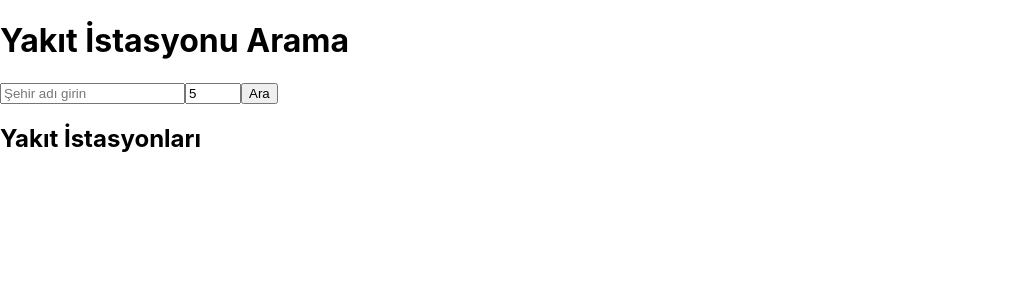
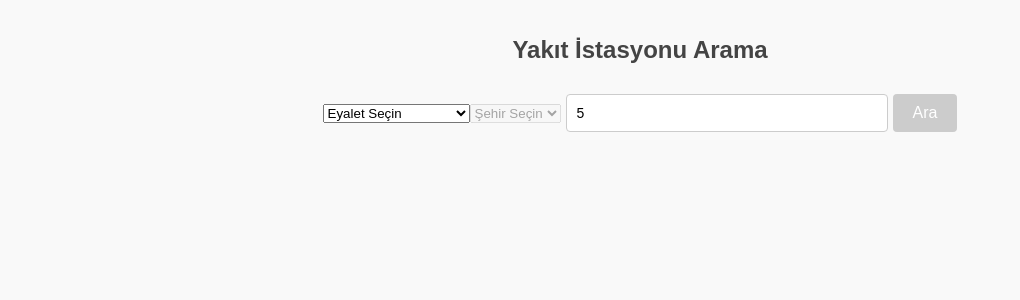
Before and after one commit to enversaglam/fuel-price-app, a React (Create React App) app: page / in a window 1280 px wide. Shown: the top 300 px of the page, without its empty margins (0-1020 px from the left). Built offline with nearby package versions, Linux system fonts and the light colour scheme.

Commit message:
Enhance UI with improved styling and add state and city selection for gas station search

```diff
--- a/src/App.css
+++ b/src/App.css
@@ -1,38 +1,90 @@
+body {
+  font-family: Arial, sans-serif;
+  margin: 0;
+  padding: 0;
+  box-sizing: border-box;
+  background-color: #f9f9f9;
+  color: #333;
+}
+
 .App {
   text-align: center;
+  padding: 20px;
 }
 
-.App-logo {
-  height: 40vmin;
-  pointer-events: none;
+h1 {
+  font-size: 24px;
+  margin-bottom: 20px;
+  color: #444;
 }
 
-@media (prefers-reduced-motion: no-preference) {
-  .App-logo {
-    animation: App-logo-spin infinite 20s linear;
-  }
+input {
+  padding: 10px;
+  margin: 5px;
+  border: 1px solid #ccc;
+  border-radius: 4px;
+  font-size: 14px;
+  width: calc(100% - 22px);
+  max-width: 300px;
 }
 
-.App-header {
-  background-color: #282c34;
-  min-height: 100vh;
+button {
+  padding: 10px 20px;
+  margin: 10px 0;
+  border: none;
+  background-color: #007bff;
+  color: white;
+  font-size: 16px;
+  border-radius: 4px;
+  cursor: pointer;
+  transition: background-color 0.3s ease;
+}
+
+button:disabled {
+  background-color: #ccc;
+  cursor: not-allowed;
+}
+
+button:hover:not(:disabled) {
+  background-color: #0056b3;
+}
+
+ul {
+  list-style: none;
+  padding: 0;
+}
+
+li {
+  background: white;
+  margin: 10px 0;
+  padding: 15px;
+  border-radius: 4px;
+  box-shadow: 0 2px 5px rgba(0, 0, 0, 0.1);
+}
+
+.modal {
+  position: fixed;
+  top: 0;
+  left: 0;
+  width: 100%;
+  height: 100%;
+  background: rgba(0, 0, 0, 0.5);
   display: flex;
-  flex-direction: column;
   align-items: center;
   justify-content: center;
-  font-size: calc(10px + 2vmin);
-  color: white;
 }
 
-.App-link {
-  color: #61dafb;
+.modal div {
+  background: white;
+  padding: 20px;
+  border-radius: 4px;
+  width: 90%;
+  max-width: 500px;
 }
 
-@keyframes App-logo-spin {
-  from {
-    transform: rotate(0deg);
-  }
-  to {
-    transform: rotate(360deg);
-  }
+.modal button {
+  background-color: #d9534f;
+  color: white;
+  font-size: 14px;
+  margin-top: 10px;
 }
--- a/src/App.js
+++ b/src/App.js
@@ -1,50 +1,39 @@
-/* import logo from './logo.svg';
+import React, { useState } from 'react';
+import { searchByCity, fetchStationDetails } from './services/api';
 import './App.css';
 
-function App() {
-  return (
-    <div className="App">
-      <header className="App-header">
-        <img src={logo} className="App-logo" alt="logo" />
-        <p>
-          Edit <code>src/App.js</code> and save to reload.
-        </p>
-        <a
-          className="App-link"
-          href="https://reactjs.org"
-          target="_blank"
-          rel="noopener noreferrer"
-        >
-          Learn React
-        </a>
-      </header>
-    </div>
-  );
-}
-
-export default App;
- */
-import React, { useState } from 'react';
-import { searchByCity, fetchStationDetails } from './services/api';
+const statesWithCities = {
+  "Baden-Württemberg": ["Stuttgart", "Karlsruhe", "Freiburg", "Mannheim"],
+  "Bavaria": ["Munich", "Nuremberg", "Augsburg", "Regensburg"],
+  "Berlin": ["Berlin"],
+  "Brandenburg": ["Potsdam", "Cottbus", "Brandenburg an der Havel"],
+  "Hesse": ["Frankfurt", "Wiesbaden", "Darmstadt", "Kassel"],
+  "Nordrhein Westfallen": ["Düsseldorf", "Köln", "Monheim am Rhein", "Langenfeld"],
+  // Add other states and cities here
+};
 
 const App = () => {
-  const [cityQuery, setCityQuery] = useState('');
-  const [radius, setRadius] = useState(5); // Varsayılan radius
+  const [selectedState, setSelectedState] = useState('');
+  const [selectedCity, setSelectedCity] = useState('');
+  const [radius, setRadius] = useState(5);
   const [stations, setStations] = useState([]);
   const [selectedStation, setSelectedStation] = useState(null);
   const [loading, setLoading] = useState(false);
   const [error, setError] = useState('');
 
-  const API_KEY = 'a14a2e07-973a-729f-dd9a-06e0a63493ca';
+  const handleSearch = async () => {
+    if (!selectedCity) {
+      setError('Lütfen bir şehir seçin.');
+      return;
+    }
 
-  const handleSearch = async () => {
     setLoading(true);
     setError('');
     setStations([]);
     setSelectedStation(null);
 
     try {
-      const results = await searchByCity({ cityQuery, radius, apiKey: API_KEY });
+      const results = await searchByCity({ cityQuery: selectedCity, radius, apiKey: 'a14a2e07-973a-729f-dd9a-06e0a63493ca' });
       setStations(results);
     } catch (err) {
       setError(err.message);
@@ -58,7 +47,7 @@ const App = () => {
     setError('');
 
     try {
-      const details = await fetchStationDetails(stationId, API_KEY);
+      const details = await fetchStationDetails(stationId, 'a14a2e07-973a-729f-dd9a-06e0a63493ca');
       setSelectedStation(details);
     } catch (err) {
       setError(err.message);
@@ -76,12 +65,30 @@ const App = () => {
       <h1>Yakıt İstasyonu Arama</h1>
 
       <div>
-        <input
-          type="text"
-          placeholder="Şehir adı girin"
-          value={cityQuery}
-          onChange={(e) => setCityQuery(e.target.value)}
-        />
+        <select
+          value={selectedState}
+          onChange={(e) => {
+            setSelectedState(e.target.value);
+            setSelectedCity('');
+          }}
+        >
+          <option value="">Eyalet Seçin</option>
+          {Object.keys(statesWithCities).map((state) => (
+            <option key={state} value={state}>{state}</option>
+          ))}
+        </select>
+
+        <select
+          value={selectedCity}
+          onChange={(e) => setSelectedCity(e.target.value)}
+          disabled={!selectedState}
+        >
+          <option value="">Şehir Seçin</option>
+          {selectedState && statesWithCities[selectedState].map((city) => (
+            <option key={city} value={city}>{city}</option>
+          ))}
+        </select>
+
         <input
           type="number"
           placeholder="Yarıçap (km)"
@@ -90,7 +97,7 @@ const App = () => {
           min="1"
           max="25"
         />
-        <button onClick={handleSearch} disabled={loading}>
+        <button onClick={handleSearch} disabled={loading || !selectedCity}>
           Ara
         </button>
       </div>
@@ -100,22 +107,19 @@ const App = () => {
       {error && <p style={{ color: 'red' }}>{error}</p>}
 
       <div>
-        <h2>Yakıt İstasyonları</h2>
         <ul>
           {stations.map((station) => (
             <li key={station.id}>
-              {station.name} ({station.brand}) - {station.dist} km
-              <button onClick={() => handleStationClick(station.id)}>
-                Detaylar
-              </button>
+              <strong>{station.name}</strong> ({station.brand}) - {station.dist} km
+              <button onClick={() => handleStationClick(station.id)}>Detaylar</button>
             </li>
           ))}
         </ul>
       </div>
 
       {selectedStation && (
-        <div className="modal" style={modalStyles.overlay}>
-          <div style={modalStyles.content}>
+        <div className="modal">
+          <div>
             <h2>{selectedStation.name} Detayları</h2>
             <p>Adres: {selectedStation.street}, {selectedStation.place}</p>
             <p>Benzin (E5): {selectedStation.e5 || 'Bilgi yok'}</p>
@@ -123,6 +127,14 @@ const App = () => {
             <p>Dizel: {selectedStation.diesel || 'Bilgi yok'}</p>
             <p>Açık mı? {selectedStation.isOpen ? 'Evet' : 'Hayır'}</p>
             <button onClick={closeModal}>Kapat</button>
+            <a
+              href={`https://www.google.com/maps/search/?api=1&query=${selectedStation.lat},${selectedStation.lng}`}
+              target="_blank"
+              rel="noopener noreferrer"
+              style={{ display: 'inline-block', marginTop: '10px', textDecoration: 'none', color: 'white', background: '#007bff', padding: '10px', borderRadius: '4px' }}
+            >
+              Haritada Aç
+            </a>
           </div>
         </div>
       )}
@@ -130,25 +142,4 @@ const App = () => {
   );
 };
 
-const modalStyles = {
-  overlay: {
-    position: 'fixed',
-    top: 0,
-    left: 0,
-    right: 0,
-    bottom: 0,
-    backgroundColor: 'rgba(0, 0, 0, 0.75)',
-    display: 'flex',
-    alignItems: 'center',
-    justifyContent: 'center',
-  },
-  content: {
-    background: 'white',
-    padding: '20px',
-    borderRadius: '8px',
-    maxWidth: '500px',
-    width: '100%',
-  },
-};
-
 export default App;
```
